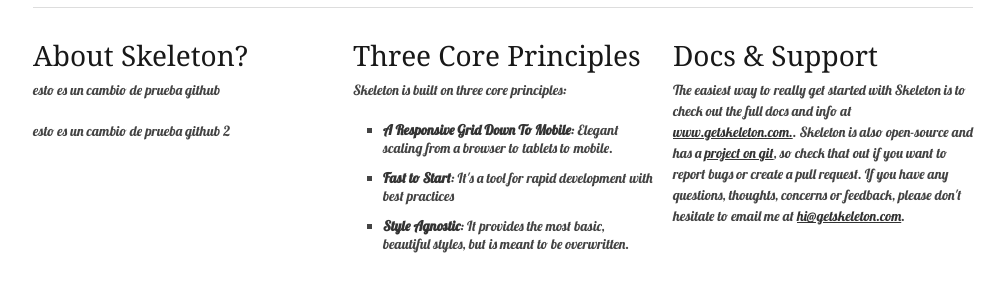
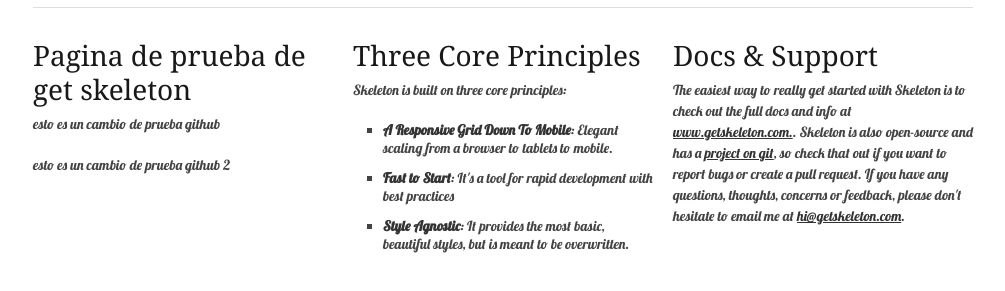
Before and after one commit to albertoavv/website2, a plain HTML site: page index.html in a window 1280 px wide. Shown: the part 117-408 px from the top of the page, without its empty margins (137-1142 px from the left). Drawn offline with Linux system fonts and the light colour scheme.

Commit message:
esto es una prueba de putch

```diff
--- a/index.html
+++ b/index.html
@@ -47,7 +47,7 @@
 			<hr />
 		</div>
 		<div class="one-third column">
-			<h3>About Skeleton?</h3>
+			<h3>Pagina de prueba de get skeleton</h3>
 			<p>esto es un cambio de prueba github</p>
 			<p>esto es un cambio de prueba github 2</p>
 		</div>
```
